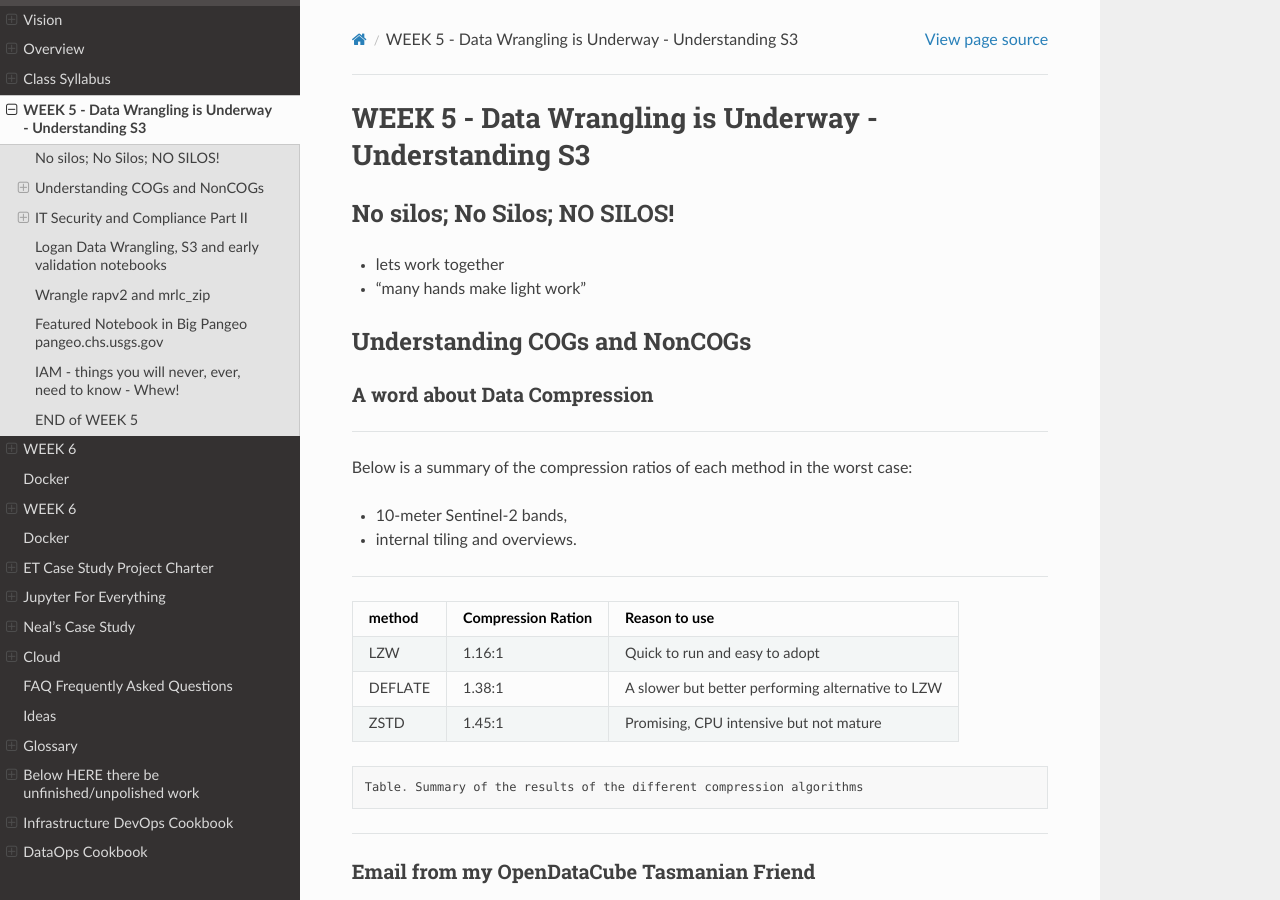
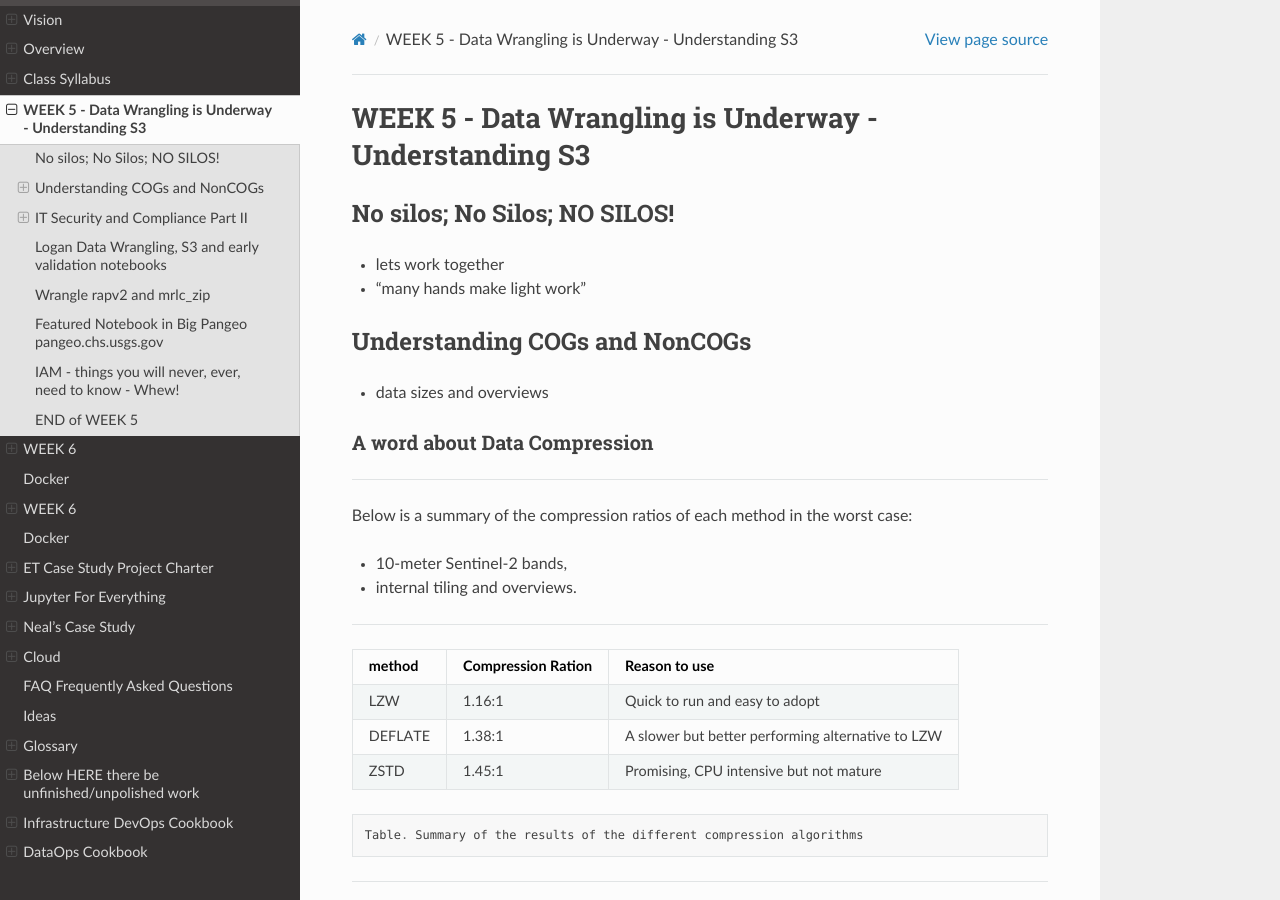
Before and after one commit to tonybutzer/harmony, a Sphinx documentation site: the page built from documentation/source/05week.md, in a window 1280 px wide and 900 px high. Built offline with Sphinx 7.4.7 and the Read the Docs theme 2.0.0, drawn with Linux system fonts in a browser that asks for light colours; pages that are not in the unit, such as notebooks, are missing from menus.

Commit message:
automatic git update from Makefile

```diff
--- a/documentation/source/05week.md
+++ b/documentation/source/05week.md
@@ -7,6 +7,7 @@
 
 
 ## Understanding COGs and NonCOGs
+- data sizes and overviews
 
 
 ### A word about Data Compression
```
